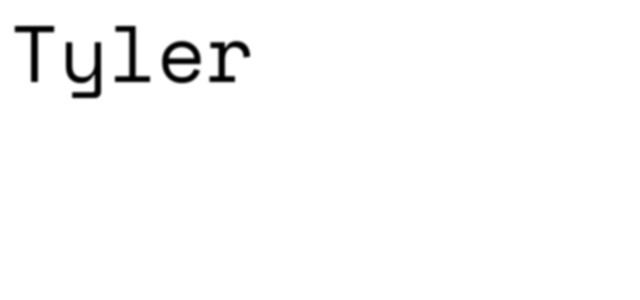
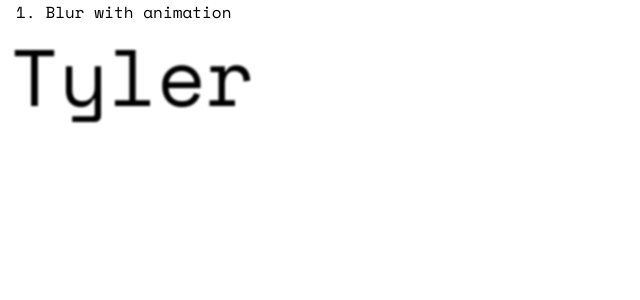
Before and after one commit to tylerschloesser/2021-10-20-svg, a React app: page / in a window 1280 px wide. Shown: the top 300 px of the page, without its empty margins (0-640 px from the left). Built offline with nearby package versions, Linux system fonts and the light colour scheme.

Commit message:
cleanup demos

```diff
--- a/src/index.html
+++ b/src/index.html
@@ -18,6 +18,18 @@
       href="https://fonts.googleapis.com/css2?family=Space+Mono&display=swap"
       rel="stylesheet"
     />
+    <style>
+      body {
+        font: 16px 'Space Mono';
+      }
+      li {
+        display: flex;
+        flex-direction: column;
+      }
+      label {
+        margin-left: 1em;
+      }
+    </style>
   </head>
   <body>
     <div id="app"></div>
--- a/src/index.tsx
+++ b/src/index.tsx
@@ -37,10 +37,19 @@ const Demo1 = () => (
   </svg>
 )
 
+const DEMOS = [{ Component: Demo1, label: 'Blur with animation' }]
+
 const App = () => (
-  <>
-    <Demo1 />
-  </>
+  <ol>
+    {DEMOS.map(({ Component, label }, i) => (
+      <li key={i}>
+        <label>
+          {i + 1}. {label}
+        </label>
+        <Component />
+      </li>
+    ))}
+  </ol>
 )
 
 ReactDom.render(<App />, document.getElementById('app'))
```
